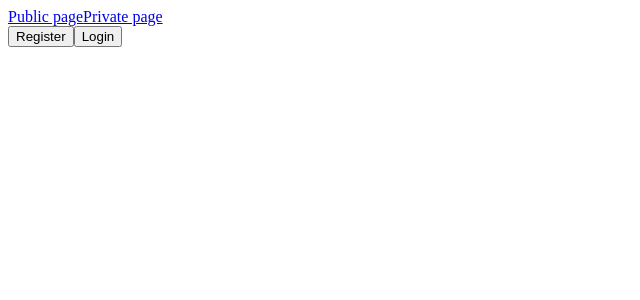
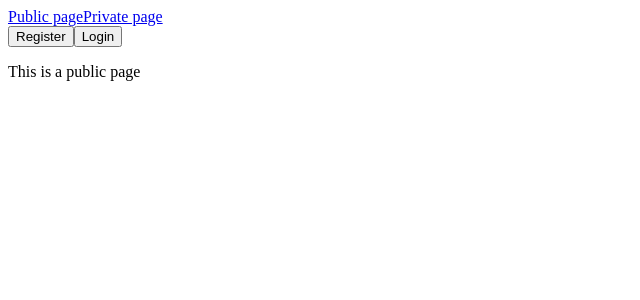
Before and after one commit to nhatvinh43/vue-auth-client, a Vue app: page /public-page in a window 1280 px wide. Shown: the top 300 px of the page, without its empty margins (0-640 px from the left). Built offline with nearby package versions, Linux system fonts and the light colour scheme.

Commit message:
Add PublicPage component
Allows access for any users, regardless of their log in state.

```diff
--- /dev/null
+++ b/src/components/PublicPage.vue
@@ -0,0 +1,11 @@
+<template>
+  <p>This is a public page</p>
+</template>
+
+<script>
+export default {
+  name: "PublicPage"
+};
+</script>
+
+<style></style>
--- a/src/router/index.js
+++ b/src/router/index.js
@@ -3,6 +3,7 @@ import VueRouter from "vue-router";
 import Login from "@components/Login";
 import Register from "@components/Register";
 import PrivatePage from "@components/PrivatePage";
+import PublicPage from "@components/PublicPage";
 
 Vue.use(VueRouter);
 
@@ -21,6 +22,11 @@ const routes = [
     path: "/private-page",
     name: "private-page",
     component: PrivatePage
+  },
+  {
+    path: "/public-page",
+    name: "public-page",
+    component: PublicPage
   }
 ];
 
```
